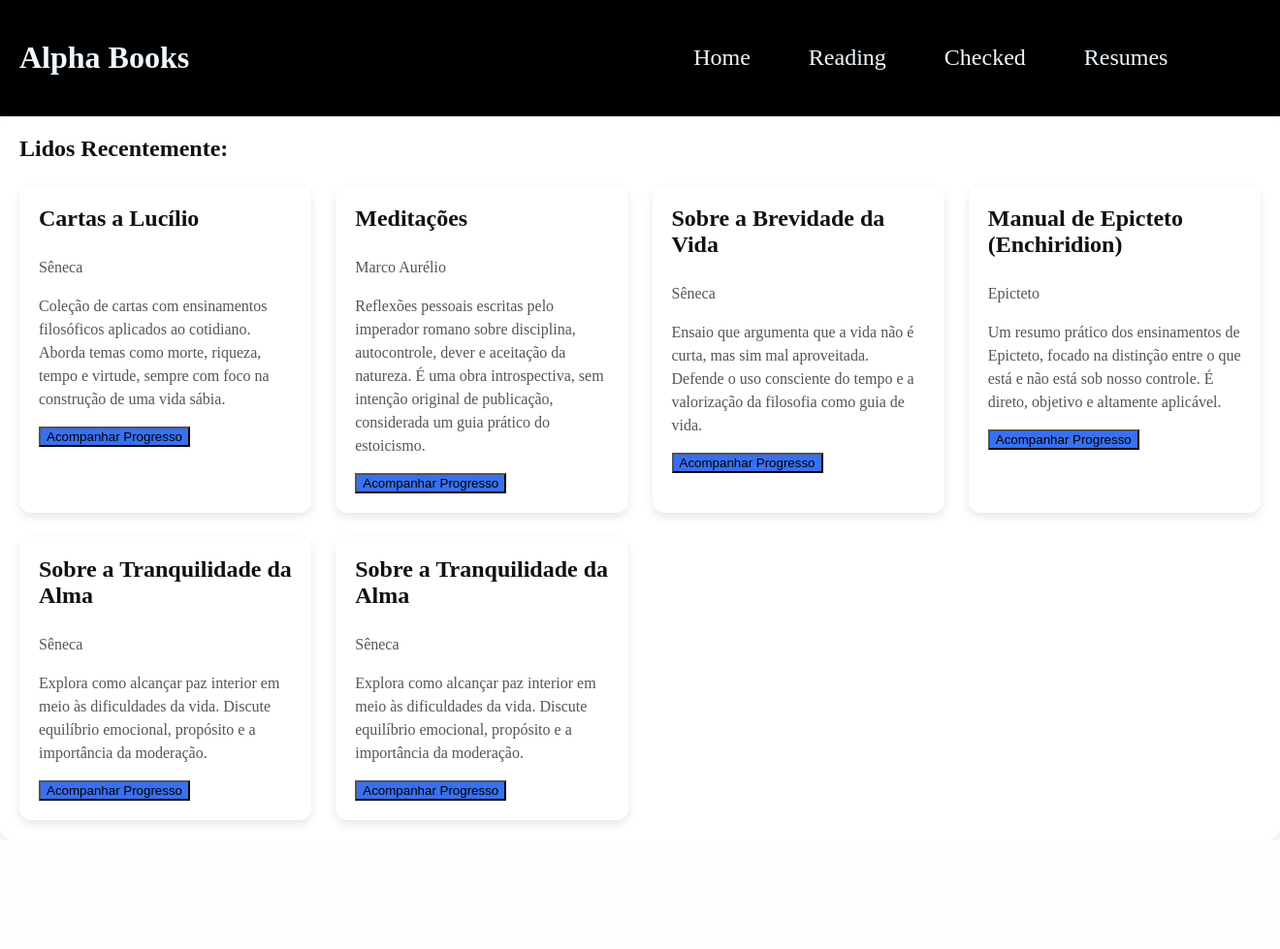
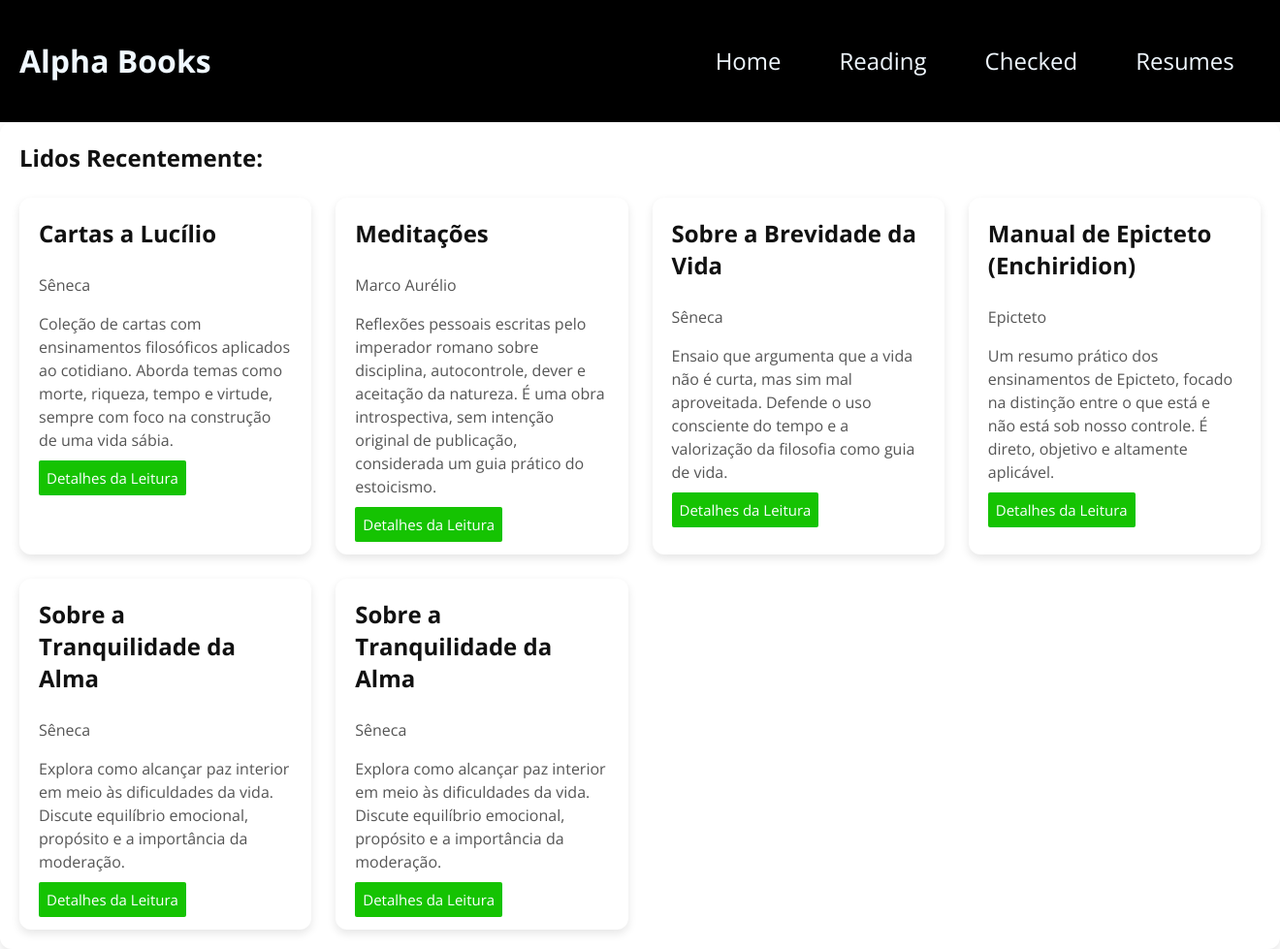
Before and after one commit to gabriel09-cpu/crud_project, a FastAPI app: page / in a window 1320 px wide. Shown: the whole page at 97% size. Before the commit the page ends 866 px from the top, so only its background shows below. Run offline with FastAPI, Linux system fonts and the light colour scheme.

Commit message:
ROta de detalhes e de delete

```diff
--- a/app/routes/book_router.py
+++ b/app/routes/book_router.py
@@ -1,13 +1,16 @@
 from app.database import get_db
 from app.models import Books
-from fastapi import APIRouter, Request, Form, UploadFile, Depends
+from fastapi import APIRouter, Request, Form, UploadFile, Depends, FastAPI, HTTPException, status
 from pydantic import BaseModel
 from sqlalchemy.orm import Session
 from fastapi.responses import HTMLResponse, RedirectResponse
 from fastapi.templating import Jinja2Templates
+
 import os
+import sqlite3 as sq
 
 
+app= FastAPI()
 router = APIRouter()
 templates = Jinja2Templates(directory="app/view/templates")
 
@@ -29,10 +32,38 @@ async def list_books(request:Request,
 
 @router.get("/books/{id_books}", response_class=HTMLResponse )
 async def details_id(request:Request, id_books:int, db:Session=Depends(get_db)):
-    books = db.query(Books).filter(Books.id == id_books).first()
+    book = db.query(Books).filter(Books.id == id_books).first()
 
     outros_livros = db.query(Books).filter(Books.id != id_books).all()
 
     return templates.TemplateResponse("details.html", {
-        "request":request, "books":books
+        "request":request, "book":book
     })
+
+@router.delete("/books/delete")
+async def delete_books(request:Request, id_book:int, db:Session=Depends(get_db)):
+    book = db.query(Books).filter(Books.id == id_book).first()
+
+    if not book:
+        raise HTTPException(
+            status_code=404,
+            detail=f"Produto {id_book} não encontrado!"
+        )
+    db.delete(book)
+    db.commit()
+
+    return None
+
+@router.delete("/books/range/{id_start}/{id_end}", status_code=status.HTTP_204_NO_CONTENT)
+async def delete_books_range(id_start: int, id_end: int, db: Session = Depends(get_db)):
+    # 1. Filtra todos os livros onde o ID está entre id_start e id_end (inclusive)
+    query = db.query(Books).filter(Books.id >= id_start, Books.id <= id_end)
+
+    # 2. Executa a deleção
+    # O synchronize_session=False é mais performático para deleções em lote
+    query.delete(synchronize_session=False)
+
+    # 3. Confirma a transação no banco
+    db.commit()
+
+    return None
--- a/app/view/static/css/home.css
+++ b/app/view/static/css/home.css
@@ -1,3 +1,7 @@
+*{
+    font-family: "Open Sans", sans-serif;
+}
+
 body{
     margin: 0;
 }
@@ -80,6 +84,20 @@ section {
     line-height: 1.5;
 }
 
-.books button{
-    background-color: #3870f2;
+.botom{
+    background-color: #15c302;
+    border-radius: 2px;
+    text-decoration: none;
+    font-size: 200px;
+    color: #fff;
+    font-size: 15px;
+    padding-top: 8px;
+    padding-bottom: 8px;
+    padding-left: 8px;
+    padding-right: 8px;
 }
+
+.botom:hover{
+    background-color: #0e8e00;
+    transform: translateY(-10px);
+}
--- a/app/view/templates/details.html
+++ b/app/view/templates/details.html
@@ -3,9 +3,11 @@
 <head>
     <meta charset="UTF-8">
     <meta name="viewport" content="width=device-width, initial-scale=1.0">
-    <title>Document</title>
+    <title>Detalhes da Leitura</title>
 </head>
 <body>
-
+    <h1>{{ book.title }}</h1>
+    <h4>Decrição:</h4>
+    <p>{{ book.description }}</p>
 </body>
 </html>
--- a/app/view/templates/home.html
+++ b/app/view/templates/home.html
@@ -1,11 +1,17 @@
 <!DOCTYPE html>
 <html lang="en">
+
 <head>
     <link rel="stylesheet" href="/static/css/home.css">
     <meta charset="UTF-8">
     <meta name="viewport" content="width=device-width, initial-scale=1.0">
+    <link rel="preconnect" href="https://fonts.googleapis.com">
+    <link rel="preconnect" href="https://fonts.gstatic.com" crossorigin>
+    <link href="https://fonts.googleapis.com/css2?family=Open+Sans:ital,wght@0,300..800;1,300..800&display=swap"
+        rel="stylesheet">
     <title>Alpha Books</title>
 </head>
+
 <body>
     <div class="header">
         <h1>Alpha Books</h1>
@@ -28,9 +34,8 @@
                 <h2>{{book.title}}</h2>
                 <p>{{book.author}}</p>
                 <p>{{book.description}}</p>
-                   <form action="/details">
-                    <button type="submit">Acompanhar Progresso</button>
-                   </form>
+                <a href="/books/{{ book.id }}" class="botom">Detalhes da Leitura
+                </a>
             </div>
             {% endfor %}
             {% else %}
@@ -39,4 +44,5 @@
         </section>
     </main>
 </body>
+
 </html>
```
Also changed, not shown: books.db. Lines whose indentation alone changed are shown as unchanged.
